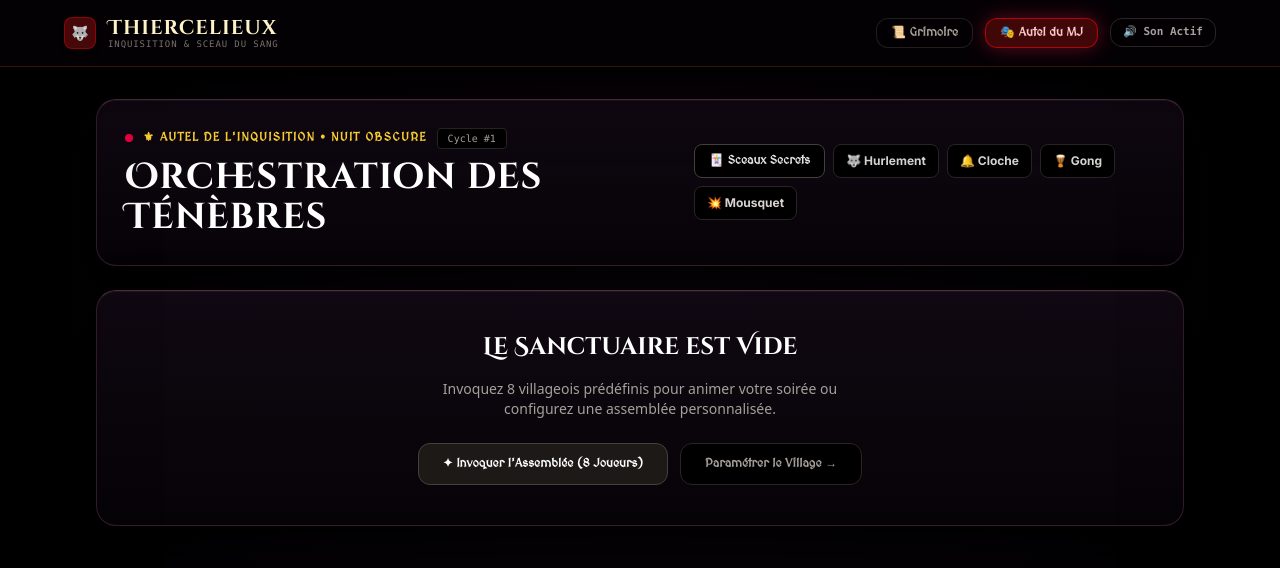
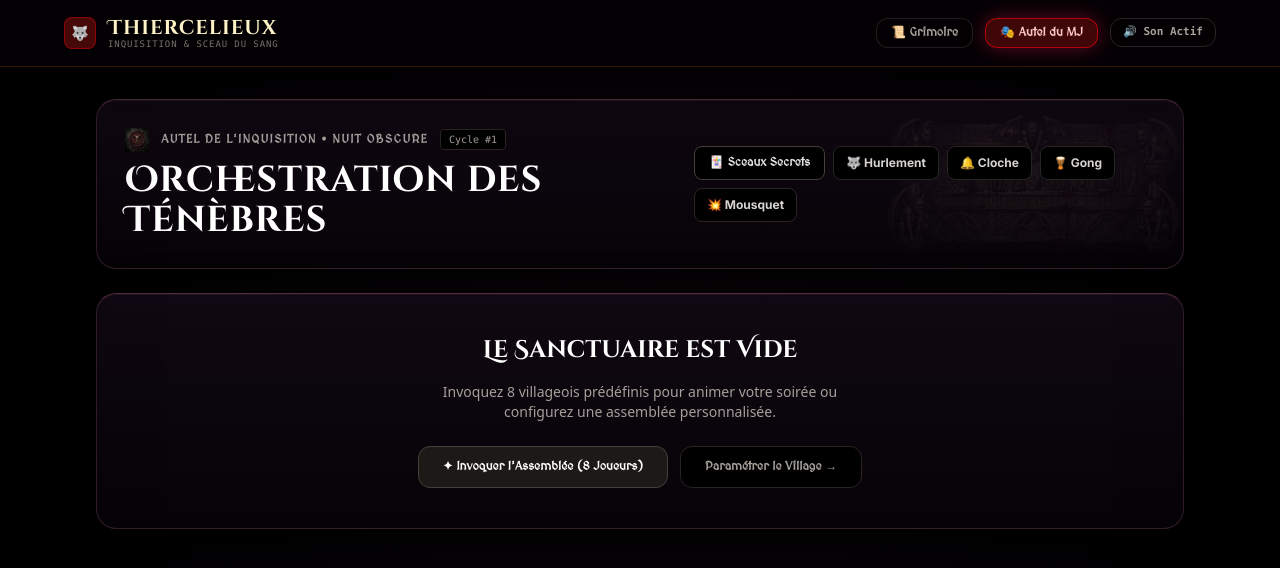
Before and after one commit to Slipaclous/loup_garou, a Next.js app: page /gm in a window 1280 px wide. Shown: the top 568 px of the page. Built offline with nearby package versions, Linux system fonts and the light colour scheme.

Commit message:
feat(art): add carved inquisition relief banner and wax skull seal to elevate gothic craftsmanship

```diff
--- a/src/app/gm/page.tsx
+++ b/src/app/gm/page.tsx
@@ -787,16 +787,22 @@ export default function GameMasterPage() {
   return (
     <div className="flex-1 flex flex-col px-4 sm:px-8 py-8 max-w-6xl mx-auto w-full space-y-6 relative z-10">
       {/* ========================================================================= */}
-      {/* 1. AUTEL DU CONTEUR */}
+      {/* 1. AUTEL DU CONTEUR AVEC BANNIÈRE GOTHIQUE EN RELIEF */}
       {/* ========================================================================= */}
-      <div className="altar-panel p-6 sm:p-7 flex flex-col md:flex-row items-start md:items-center justify-between gap-6">
+      <div className="altar-panel p-6 sm:p-7 flex flex-col md:flex-row items-start md:items-center justify-between gap-6 relative overflow-hidden">
+        {/* Ornement de fond gothique sculpté en filigrane */}
+        <div
+          className="absolute inset-0 opacity-15 mix-blend-screen bg-right bg-no-repeat bg-contain pointer-events-none"
+          style={{ backgroundImage: "url('/images/textures/banner_inquisition.jpg')" }}
+        />
+
         <div className="space-y-2 z-10">
-          <div className="flex items-center gap-2.5">
-            <span className="w-2 h-2 rounded-full bg-rose-600" />
-            <span className="text-xs font-medieval text-amber-300 uppercase font-bold tracking-widest">
-              ⚜ Autel de l'Inquisition • {activeCycleTab === 'NIGHT' ? 'Nuit Obscure' : "Jour d'Exécution"}
+          <div className="flex items-center gap-3">
+            <img src="/images/textures/wax_seal.png" alt="Sceau" className="w-6 h-6 object-contain" />
+            <span className="text-xs font-medieval text-stone-400 uppercase font-bold tracking-widest">
+              Autel de l'Inquisition • {activeCycleTab === 'NIGHT' ? 'Nuit Obscure' : "Jour d'Exécution"}
             </span>
-            <span className="text-[10px] font-mono px-2.5 py-0.5 rounded bg-black border border-stone-800 text-stone-400">
+            <span className="text-[10px] font-mono px-2 py-0.5 rounded bg-black border border-stone-800 text-stone-400">
               Cycle #{dayNumber || 1}
             </span>
           </div>
@@ -815,7 +821,7 @@ export default function GameMasterPage() {
               setIsCardFlipped(false);
               sounds.stopNightLoop();
             }}
-            className="px-3.5 py-2 rounded-lg bg-black hover:bg-stone-900 border border-stone-700 text-stone-200 text-xs font-medieval font-bold transition-all cursor-pointer"
+            className="px-3.5 py-2 rounded-lg bg-black hover:bg-stone-900 border border-stone-700 text-stone-200 text-xs font-medieval font-bold transition-all cursor-pointer shadow"
           >
             🃏 Sceaux Secrets
           </button>
@@ -870,7 +876,7 @@ export default function GameMasterPage() {
       ) : (
         <div className="space-y-6">
           {/* SÉLECTEUR DE PHASE */}
-          <div className="flex items-center justify-between p-2 rounded-xl bg-[#0a050c] border border-stone-800/80 font-medieval text-xs">
+          <div className="flex items-center justify-between p-2 rounded-xl bg-[#08040a] border border-stone-800 font-medieval text-xs">
             <div className="flex items-center gap-2">
               <button
                 onClick={() => {
@@ -879,8 +885,8 @@ export default function GameMasterPage() {
                 }}
                 className={`px-4 py-2 rounded-lg font-bold transition-all cursor-pointer flex items-center gap-2 ${
                   activeCycleTab === 'NIGHT'
-                    ? 'bg-purple-950/80 text-purple-200 border border-purple-800'
-                    : 'text-stone-400 hover:text-white'
+                    ? 'bg-stone-800 text-stone-100 border border-stone-600'
+                    : 'text-stone-500 hover:text-stone-300'
                 }`}
               >
                 <span>🌙 Phase de Nuit (Rituel Actif)</span>
@@ -889,8 +895,8 @@ export default function GameMasterPage() {
                 onClick={handleWakeUpVillage}
                 className={`px-4 py-2 rounded-lg font-bold transition-all cursor-pointer flex items-center gap-2 ${
                   activeCycleTab === 'DAY'
-                    ? 'bg-amber-950/80 text-amber-200 border border-amber-800'
-                    : 'text-stone-400 hover:text-white'
+                    ? 'bg-stone-800 text-stone-100 border border-stone-600'
+                    : 'text-stone-500 hover:text-stone-300'
                 }`}
               >
                 <span>☀️ Tribunal de Jour & Bûcher</span>
@@ -931,7 +937,7 @@ export default function GameMasterPage() {
               </div>
 
               <div className="flex flex-col md:flex-row items-center md:items-start gap-6">
-                <div className="w-36 h-48 shrink-0 bg-black rounded-xl overflow-hidden border border-white/10 shadow-xl">
+                <div className="w-40 h-56 shrink-0 bg-black rounded-xl overflow-hidden border border-white/10 shadow-2xl">
                   <RoleArtwork roleId={activeNightStep.roleDef.id} className="w-full h-full" />
                 </div>
 
```
Also changed, not shown: public/images/textures/banner_inquisition.jpg (added), public/images/textures/wax_seal.png (added).
